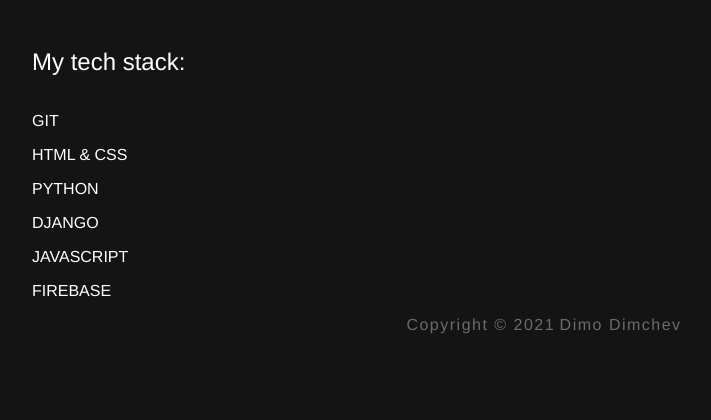
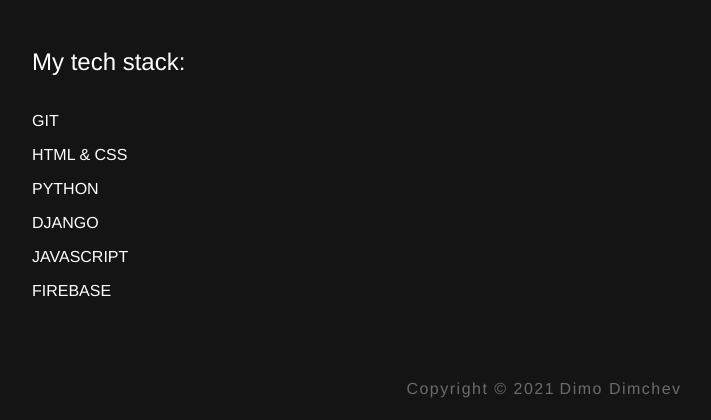
Before and after one commit to DimoDimchev/Personal-Website, a Django app: page /about/ in a window 1280 px wide. Shown: the part 783-1203 px from the top of the page, without its empty margins (96-807 px from the left). Before the commit the page ends 1117 px from the top, so only its background shows below. Run offline with Django 3.2, Linux system fonts and the light colour scheme; some libraries are stand-ins or nearby versions.

Commit message:
Made small styling adjustments

```diff
--- a/static/css/about.css
+++ b/static/css/about.css
@@ -49,6 +49,10 @@ a:hover {
     margin: 4em 8em 0 8em;
 }
 
+.stack {
+    padding-bottom: 4em;
+}
+
 .introduction {
     margin-top: 1em;
 }
--- a/static/css/projects.css
+++ b/static/css/projects.css
@@ -46,6 +46,8 @@ body {
 
 .project-title {
     color: #141414;
+    text-transform: uppercase;
+    letter-spacing: 1.5px;
     margin: 0;
 }
 
@@ -55,6 +57,10 @@ body {
     margin: 0;
     padding: 0;
     z-index: -10;
+}
+
+.project-technologies {
+    color: #4c4a4a;
 }
 
 .card-description {
--- a/templates/about.html
+++ b/templates/about.html
@@ -27,7 +27,7 @@
             Currently I am looking to start my career as a developer and can't wait to be part of an amazing team.
         </p>
     </div>
-     <div class="container contact">
+     <div class="container contact stack">
         <h2>My tech stack:</h2>
         <ul>
             <li>Git</li>
--- a/templates/projects.html
+++ b/templates/projects.html
@@ -17,7 +17,7 @@
                         <img class="thumbnail" src="{{ project.image.url }}" alt="project thumbnail">
                         <div class="card-text">
                             <h3 class="project-title">{{ project.name }}</h3>
-                            <p>Used technologies: {{ project.used_technologies }}</p>
+                            <p class="project-technologies">Used technologies: {{ project.used_technologies }}</p>
                         </div>
                     </div>
                     <div class="flip-card-back">
```
